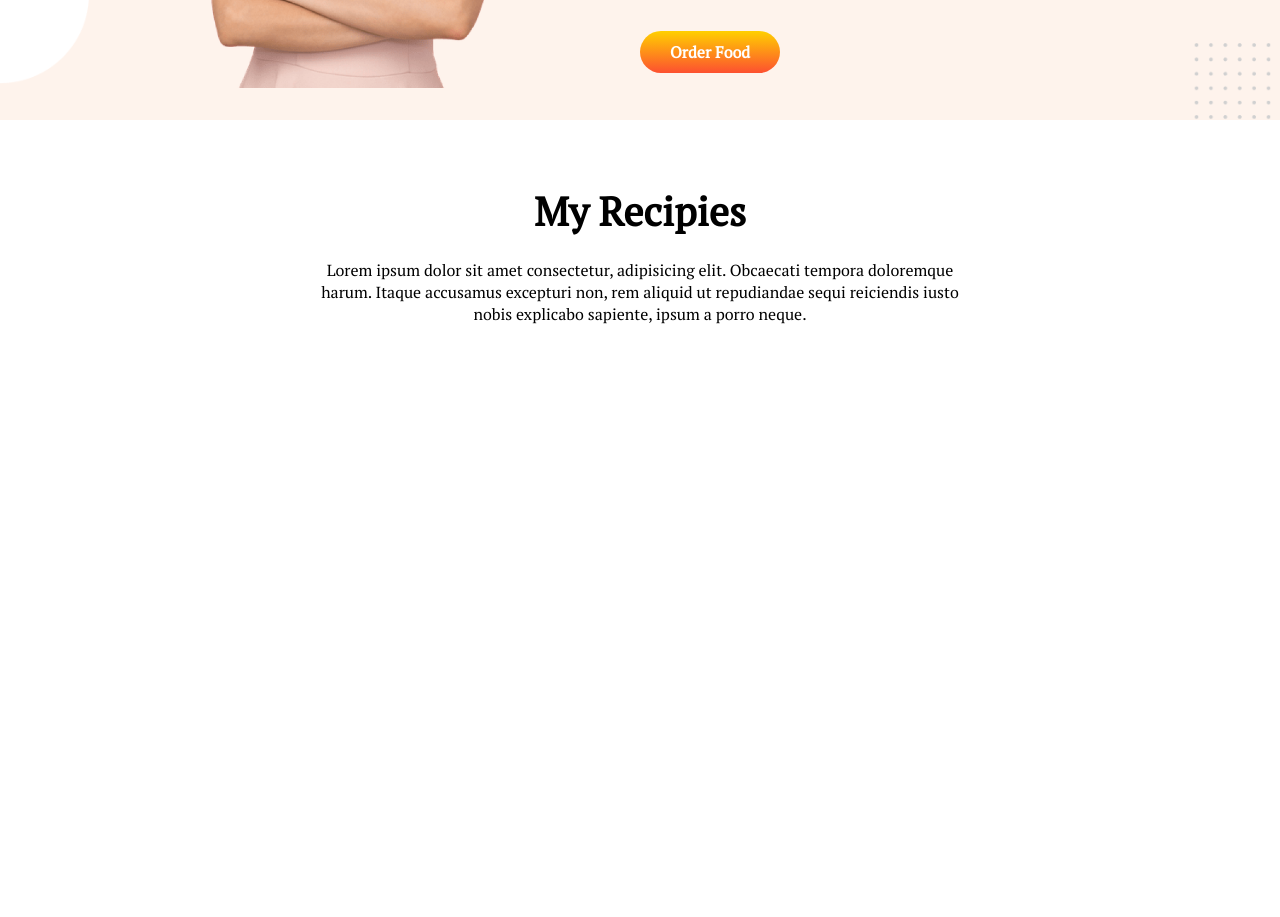
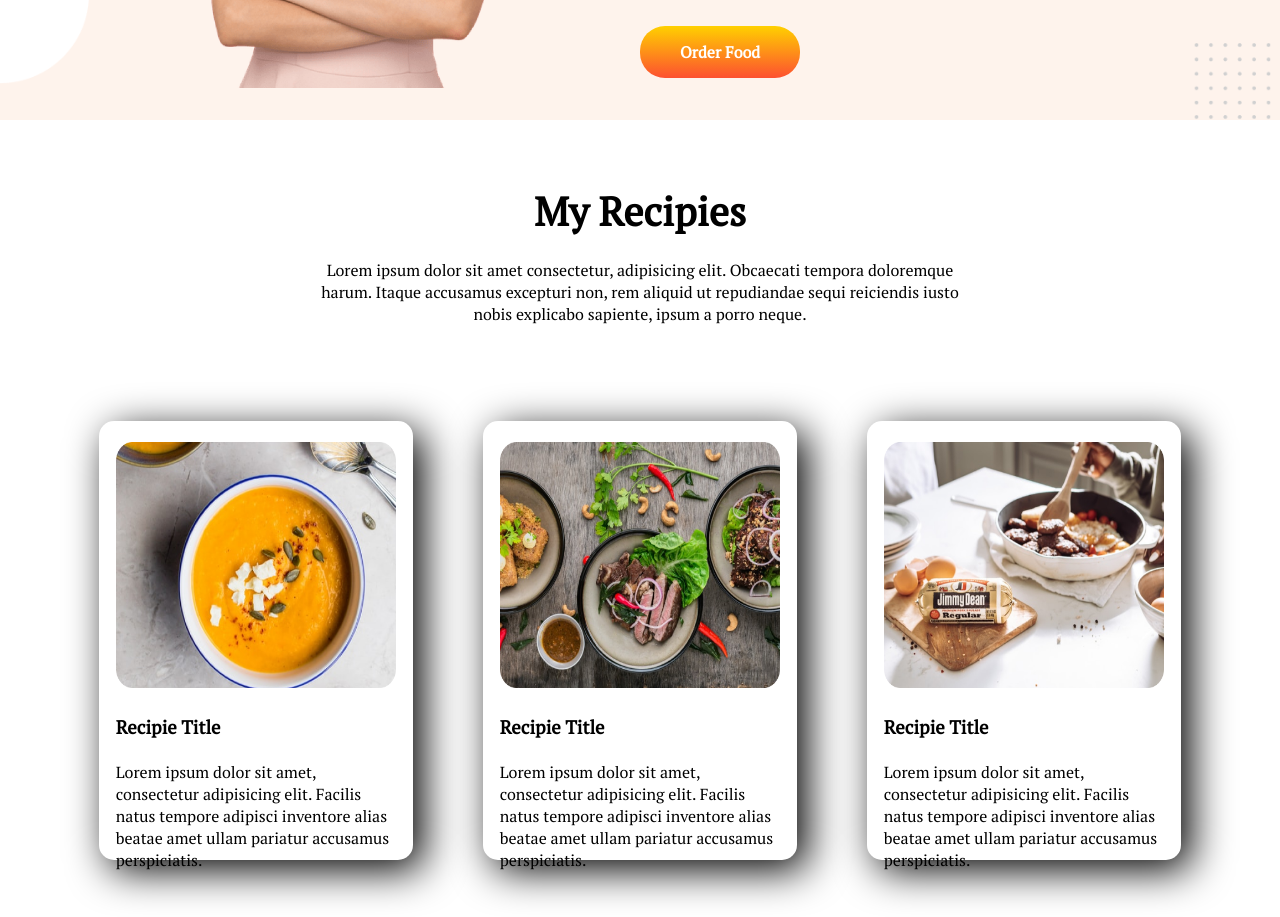
Before and after one commit to Abdullah-Al-Akash/food-corner, a plain HTML site: page index.html in a window 1280 px wide. Shown: the part 935-1852 px from the top of the page. Before the commit the page ends 1324 px from the top, so only its background shows below. Drawn offline with Linux system fonts and the light colour scheme.

Commit message:
About Part Done

```diff
--- a/index.html
+++ b/index.html
@@ -61,6 +61,33 @@
                                 Itaque accusamus excepturi non, rem aliquid ut repudiandae sequi reiciendis iusto nobis
                                 explicabo sapiente, ipsum a porro neque.</p>
                 </div>
+                <div class="half-width">
+                        <div class="recipie-box">
+                                <img src="images/food/Project Cover.png" alt="">
+                                <br> <br>
+                                <h3>Recipie Title</h3>
+                                <br>
+                                <p>Lorem ipsum dolor sit amet, consectetur adipisicing elit. Facilis natus tempore
+                                        adipisci inventore alias beatae amet ullam pariatur accusamus perspiciatis.</p>
+                        </div>
+                        <div class="recipie-box">
+                                <img src="images/food/Project Cover1.jpg" alt="">
+                                <br>
+                                <br>
+                                <h3>Recipie Title</h3>
+                                <br>
+                                <p>Lorem ipsum dolor sit amet, consectetur adipisicing elit. Facilis natus tempore
+                                        adipisci inventore alias beatae amet ullam pariatur accusamus perspiciatis.</p>
+                        </div>
+                        <div class="recipie-box">
+                                <img src="images/food/Project Cover.jpg" alt="">
+                                <br> <br>
+                                <h3>Recipie Title</h3>
+                                <br>
+                                <p>Lorem ipsum dolor sit amet, consectetur adipisicing elit. Facilis natus tempore
+                                        adipisci inventore alias beatae amet ullam pariatur accusamus perspiciatis.</p>
+                        </div>
+                </div>
         </section>
 </body>
 
--- a/style.css
+++ b/style.css
@@ -27,13 +27,20 @@ h2{
 .box{
         flex: 1 1 500px;
 }
+.recipie-box{
+        flex: 1 1 300px;
+        box-shadow: 10px 10px 40px black;
+        margin: 5% 3%;
+        border-radius: 15px;
+        padding: 1.85% 1.5%;
+}
 .headline{
         padding: 5% 0;
         padding-right: 5%;
 }
 .btn{
         text-decoration: none;
-        padding: 10px 30px;
+        padding: 15px 40px;
         background-image: linear-gradient(180deg, rgb(255, 208, 0), rgb(253, 80, 48));
         color: white;
         border-radius: 25px;
@@ -54,5 +61,9 @@ h2{
         text-align: center;
         width: 50%;
         margin: 0 auto;
-        padding: 5% 0;
+        padding-top: 5%;
 }
+.recipie-box img{
+        width: 100%;
+        height: 62%;
+}
```
